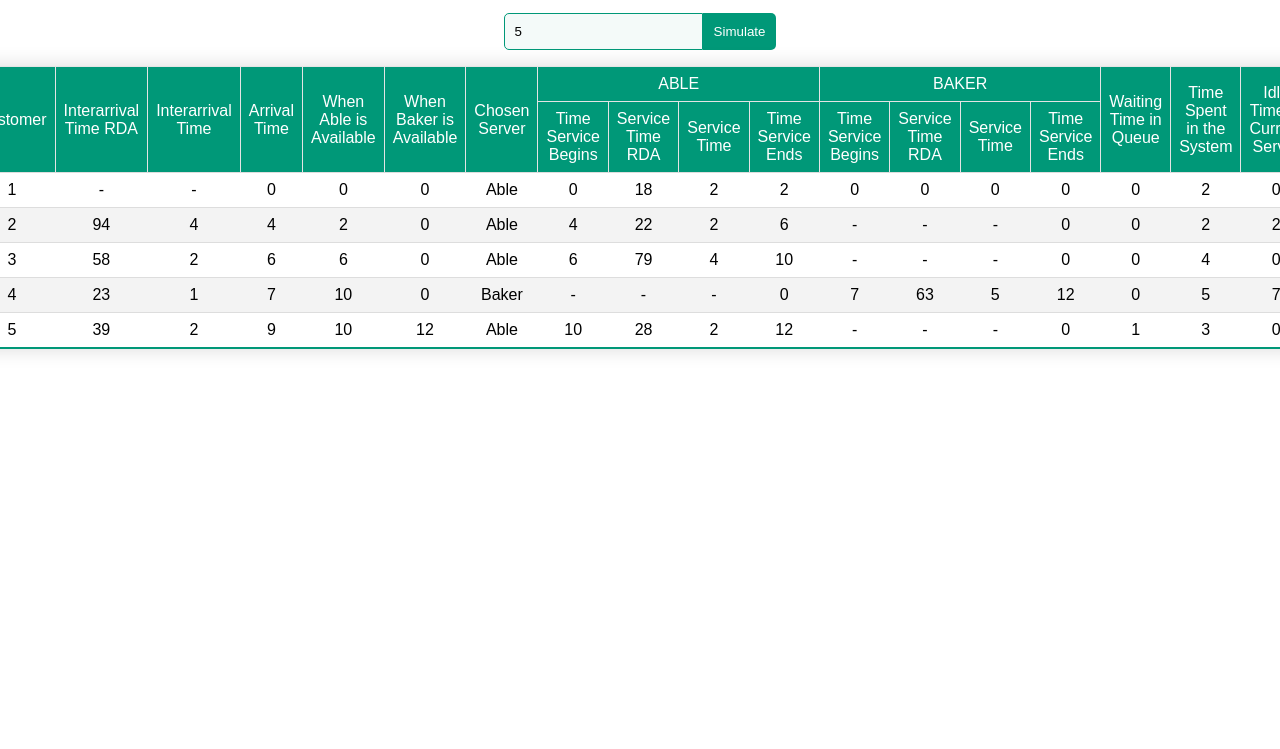
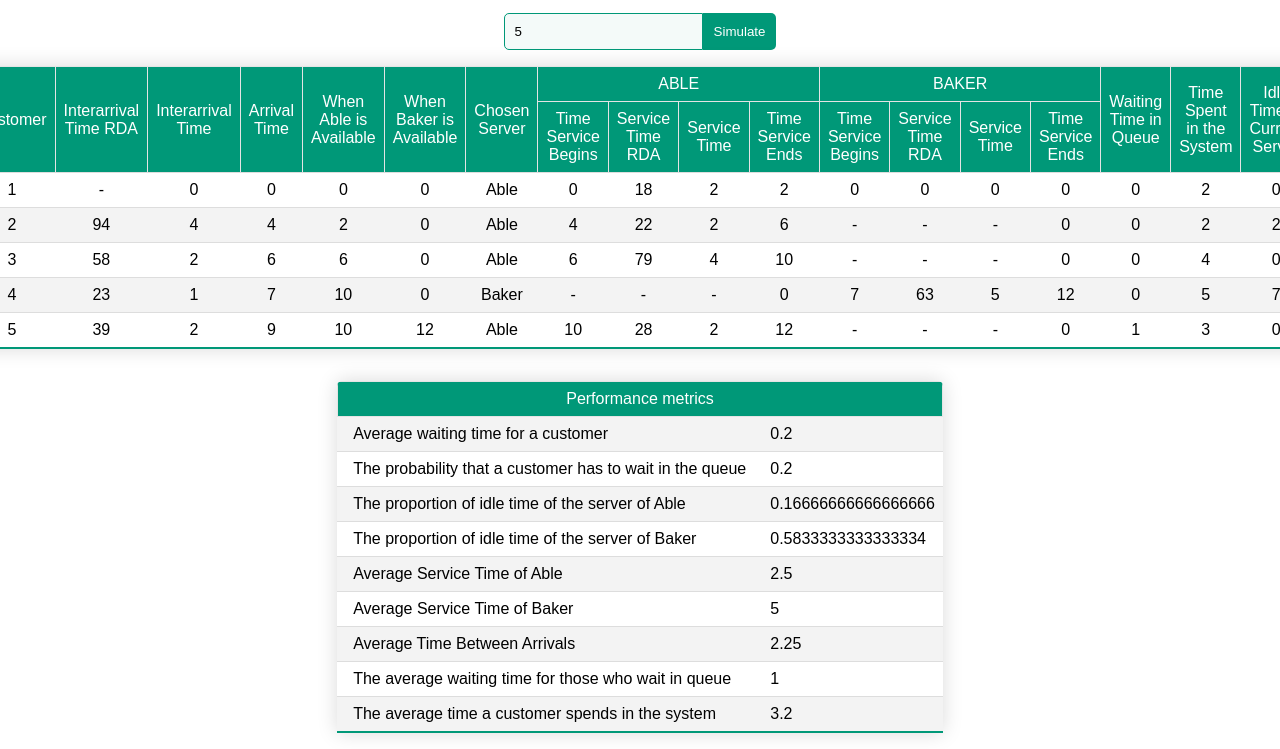
Before and after one commit to jaimefernandezjr/mod-sim-multiple-channel, a plain HTML site: page index.html in a window 1280 px wide. Both pictures are taken after typing "5" into the empty fields and a click on the button "Simulate". Shown: the part 71-820 px from the top of the page. Drawn offline with Linux system fonts and the light colour scheme.

Commit message:
add performance metrics

```diff
--- a/index.html
+++ b/index.html
@@ -17,6 +17,7 @@
     </form>
 
     <table id="table-body"></table>
+    <table id="performance-table"></table>
 
     <script src="script.js"></script>
 </body>
--- a/script.js
+++ b/script.js
@@ -1,10 +1,39 @@
 const form = document.getElementById('form');
 const inputBar = document.getElementById('input-bar');
 const tableBody = document.getElementById('table-body');
+const performanceTable = document.getElementById('performance-table');
 
 let tableData = [];
 let dataHtml = '';
 let currPlace = 1;
+
+//general performance metrics
+let avgWaitingCustomer = 0;
+let probabilityWait = 0;
+let ableProportionIdle = 0;
+let bakerProportionIdle = 0;
+let ableAvgServiceTime = 0;
+let bakerAvgServiceTime = 0;
+let avgArrivalTime = 0;
+let avgWaitingInQueue = 0;
+let avgCustomerSpent = 0;
+
+
+//specific perofrmance metrics
+let sumWaitingTime = 0;        //1
+let totalNumberOfCustomer = 0; //1
+let numCustomerWait = 0;       //2
+let ableSumIdleTime = 0;          //3
+let bakerSumIdleTime = 0;          //3
+let ableLatestTimeServiceEnd = 0; //3
+let bakerLatestTimeServiceEnd = 0; //3
+let ableTotalServiceTime = 0;        //4
+let ableTotalNumberOfCustomer = 0; //4
+let bakerTotalServiceTime = 0;        //4
+let bakerTotalNumberOfCustomer = 0; //5
+let sumInterarrivalTime = 0; //6
+let numberOfArrivals = totalNumberOfCustomer; //6
+let sumSpentInSystem = 0; //7
 
 // 1. get number of iteration after submitting
 form.addEventListener('submit', (e) => {
@@ -39,7 +68,6 @@ form.addEventListener('submit', (e) => {
     tableData = [];
     currPlace = 1;
     let numIter = inputBar.value;
-
     generateNumIter(numIter);
 });
 
@@ -52,7 +80,80 @@ let generateNumIter = (numIter) => {
     dataToHtml();
     tableBody.innerHTML = '';
     tableBody.innerHTML += dataHtml;
+
+    //general performance metrics
+    avgWaitingCustomer = sumWaitingTime / totalNumberOfCustomer;
+    probabilityWait = numCustomerWait / totalNumberOfCustomer;
+    ableProportionIdle = ableSumIdleTime / ableLatestTimeServiceEnd;
+    bakerProportionIdle = bakerSumIdleTime / bakerLatestTimeServiceEnd;
+    ableAvgServiceTime = ableTotalServiceTime / ableTotalNumberOfCustomer;
+    bakerAvgServiceTime = bakerTotalServiceTime / bakerTotalNumberOfCustomer;
+    avgArrivalTime = sumInterarrivalTime / (totalNumberOfCustomer - 1);
+    avgWaitingInQueue = sumWaitingTime / numCustomerWait;
+    avgCustomerSpent = sumSpentInSystem / totalNumberOfCustomer;
+
+    console.log(sumWaitingTime, totalNumberOfCustomer);
+    console.log(numCustomerWait, totalNumberOfCustomer);
+    console.log(ableSumIdleTime, ableLatestTimeServiceEnd);
+    console.log(bakerSumIdleTime, bakerLatestTimeServiceEnd);
+    console.log(ableTotalServiceTime, ableTotalNumberOfCustomer);
+    console.log(bakerTotalServiceTime, bakerTotalNumberOfCustomer);
+    console.log(sumInterarrivalTime, totalNumberOfCustomer);
+    console.log(sumWaitingTime, numCustomerWait);
+    console.log(sumSpentInSystem, totalNumberOfCustomer);
+
+
+    generatePerformanceTable();
+
 }
+
+//3. generate performance table
+let generatePerformanceTable = () => {
+    let performanceHtml = `
+        <tr>
+            <th colspan=2>Performance metrics</th>
+        <tr>
+            <td class='left-align'>Average waiting time for a customer</td>
+            <td class='left-align'>${avgWaitingCustomer}</td>
+        </tr>
+        <tr>
+            <td class='left-align'>The probability that a customer has to wait in the queue</td>
+            <td class='left-align'>${probabilityWait}</td>
+        </tr>
+        <tr>
+            <td class='left-align'>The proportion of idle time of the server of Able</td>
+            <td class='left-align'>${ableProportionIdle}</td>
+        </tr>
+        <tr>
+            <td class='left-align'>The proportion of idle time of the server of Baker</td>
+            <td class='left-align'>${bakerProportionIdle}</td>
+        </tr>
+        <tr>
+            <td class='left-align'>Average Service Time of Able</td>
+            <td class='left-align'>${ableAvgServiceTime}</td>
+        </tr>
+        <tr>
+            <td class='left-align'>Average Service Time of Baker</td>
+            <td class='left-align'>${bakerAvgServiceTime}</td>
+        </tr>
+        <tr>
+            <td class='left-align'>Average Time Between Arrivals</td>
+            <td class='left-align'>${avgArrivalTime}</td>
+        </tr>
+        <tr>
+            <td class='left-align'>The average waiting time for those who wait in queue</td>
+            <td class='left-align'>${avgWaitingInQueue}</td>
+        </tr>
+        <tr>
+            <td class='left-align'>The average time a customer spends in the system</td>
+            <td class='left-align'>${avgCustomerSpent}</td>
+        </tr>
+    `;
+    performanceTable.innerHTML = '';
+    performanceTable.innerHTML += performanceHtml;
+}
+
+
 
 //convert data to html
 let dataToHtml = () => {
@@ -127,6 +228,7 @@ class Customer {
                 this.serviceAbleRda = '-';
                 this.serviceAble = '-';
                 this.idle = (this.arrival - this.bakerAvailable < 0) ? 0 : this.arrival - this.bakerAvailable;
+                bakerLatestTimeServiceEnd = this.endsBaker;
             }
 
             //go to able
@@ -142,6 +244,7 @@ class Customer {
                 this.serviceBakerRda = '-';
                 this.serviceBaker = '-';
                 this.idle = (this.arrival - this.ableAvailable < 0) ? 0 : this.arrival - this.ableAvailable;
+                ableLatestTimeServiceEnd = this.endsAble;
             }
         }
 
@@ -150,12 +253,13 @@ class Customer {
             this.place = place;
             this.chosen = 'Able';
             this.interarrivalRda = '-';
-            this.interarrival = '-';
+            this.interarrival = 0;
             this.beginsAble = this.arrival;
             this.serviceAbleRda = generateRandomInt();
             this.serviceAble = getServiceRdaAble(this.serviceAbleRda);
             this.endsAble = this.serviceAble + this.beginsAble;
             this.spent = this.serviceAble + this.waiting;
+            ableLatestTimeServiceEnd = this.endsAble;
         }
 
         //get waiting time
@@ -169,6 +273,47 @@ class Customer {
         this.spent = (this.chosen === 'Able')
             ? this.serviceAble + this.waiting
             : this.serviceBaker + this.waiting;
+
+        //specific performance metrics
+        sumWaitingTime += this.waiting;
+        totalNumberOfCustomer = tableData.length + 1;
+
+        //get the number of customer who waited
+        if(this.waiting > 0) {
+            numCustomerWait ++;
+        }
+
+        //get sumIdleTime able
+        if(this.chosen === 'Able'){
+            ableSumIdleTime += this.idle;
+        }
+
+        //get sumIdleTime baker
+        if(this.chosen === 'Baker'){
+            bakerSumIdleTime += this.idle;
+        }
+
+        //get able total service time
+        if(this.chosen === 'Able'){
+            ableTotalServiceTime += this.serviceAble;
+        } else {
+            bakerTotalServiceTime += this.serviceBaker;
+        }
+
+        //get total number of customer for able and baker
+        if(this.chosen === 'Able'){
+            ableTotalNumberOfCustomer ++;
+        } else {
+            bakerTotalNumberOfCustomer ++;
+        }
+
+        //get sum of interarrival time
+        sumInterarrivalTime += this.interarrival;
+
+        //get sum of time spent in the system
+        sumSpentInSystem += this.spent;
+
+
 
         tableData.push({
             place: this.place,
--- a/style.css
+++ b/style.css
@@ -81,3 +81,9 @@ tr {
 table, th, td {
     border-collapse: collapse;
 }
+
+/* performance properties */
+.left-align {
+    text-align: left;
+    padding: 0.5rem 0.5rem 0.5rem 1rem;
+}
```
